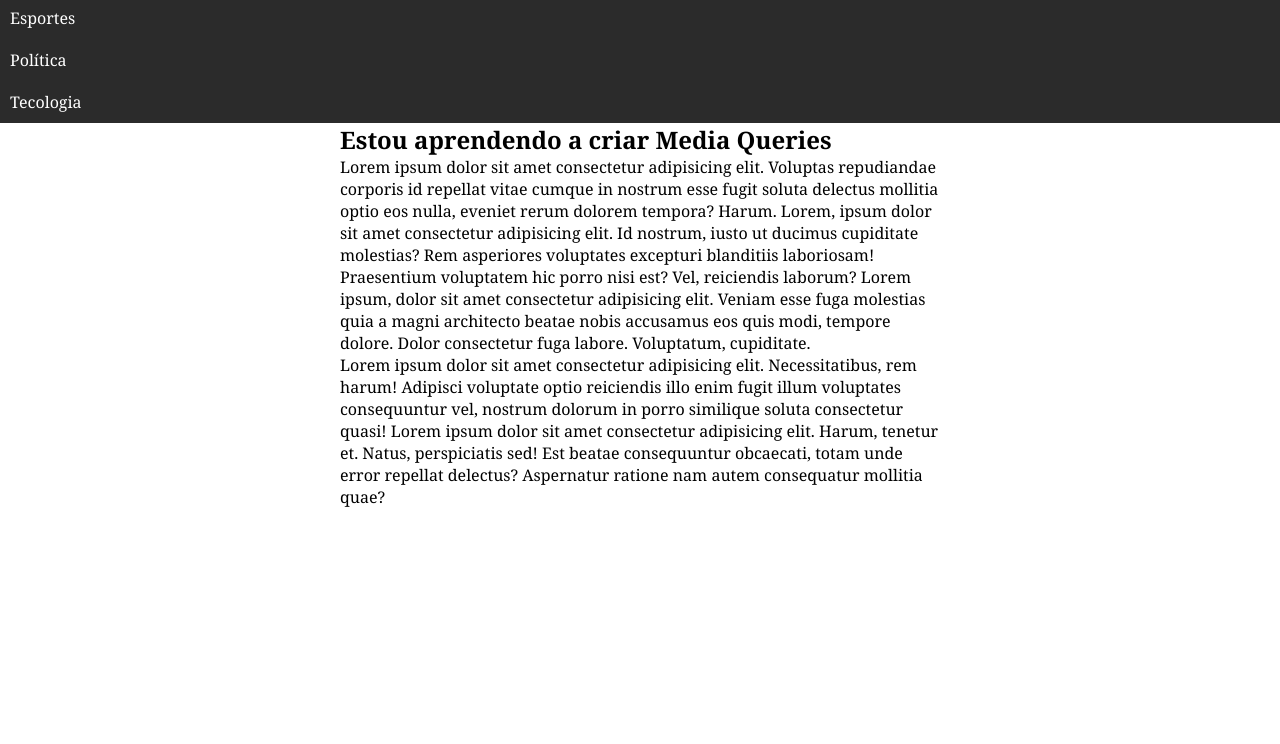
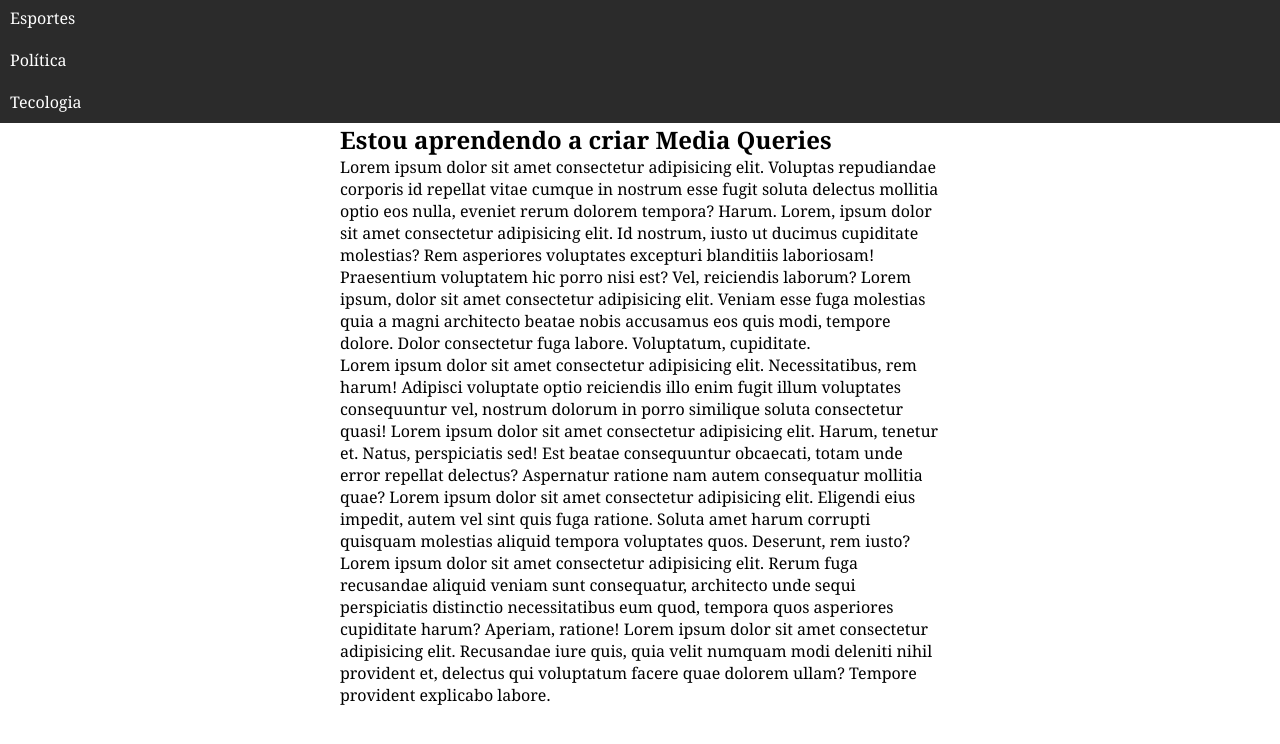
Before and after one commit to LaytonDLL/Estudos, a plain HTML site: page html-css/exercicios/ex026/index.html in a window 1280 px wide. Shown: the part 46-790 px from the top of the page. Drawn offline with Linux system fonts and the light colour scheme; files that its build step writes are made by us from their sources.

Commit message:
update images + htmlcss

```diff
--- a/html-css/exercicios/ex026/mq001/index.html
+++ b/html-css/exercicios/ex026/index.html
@@ -4,8 +4,8 @@
     <meta charset="UTF-8">
     <meta name="viewport" content="width=device-width, initial-scale=1.0">
     <title>Midia Query</title>
-    <link rel="stylesheet" href="tela.css" media="screen">
-    <link rel="stylesheet" href="estilos/impressora.css" media="print">
+    <link rel="stylesheet" href="/mq001/estilos/tela.css" media="screen">
+    <link rel="stylesheet" href="/mq001/estilos/impressora.css" media="print">
 </head>
 <body>
     <header>
@@ -29,6 +29,7 @@
             <p>
                 Lorem ipsum dolor sit amet consectetur adipisicing elit. Necessitatibus, rem harum! Adipisci voluptate optio reiciendis illo enim fugit illum voluptates consequuntur vel, nostrum dolorum in porro similique soluta consectetur quasi!
                 Lorem ipsum dolor sit amet consectetur adipisicing elit. Harum, tenetur et. Natus, perspiciatis sed! Est beatae consequuntur obcaecati, totam unde error repellat delectus? Aspernatur ratione nam autem consequatur mollitia quae?
+                Lorem ipsum dolor sit amet consectetur adipisicing elit. Eligendi eius impedit, autem vel sint quis fuga ratione. Soluta amet harum corrupti quisquam molestias aliquid tempora voluptates quos. Deserunt, rem iusto? Lorem ipsum dolor sit amet consectetur adipisicing elit. Rerum fuga recusandae aliquid veniam sunt consequatur, architecto unde sequi perspiciatis distinctio necessitatibus eum quod, tempora quos asperiores cupiditate harum? Aperiam, ratione! Lorem ipsum dolor sit amet consectetur adipisicing elit. Recusandae iure quis, quia velit numquam modi deleniti nihil provident et, delectus qui voluptatum facere quae dolorem ullam? Tempore provident explicabo labore.
             </p>
         </article>
     </main>
```
